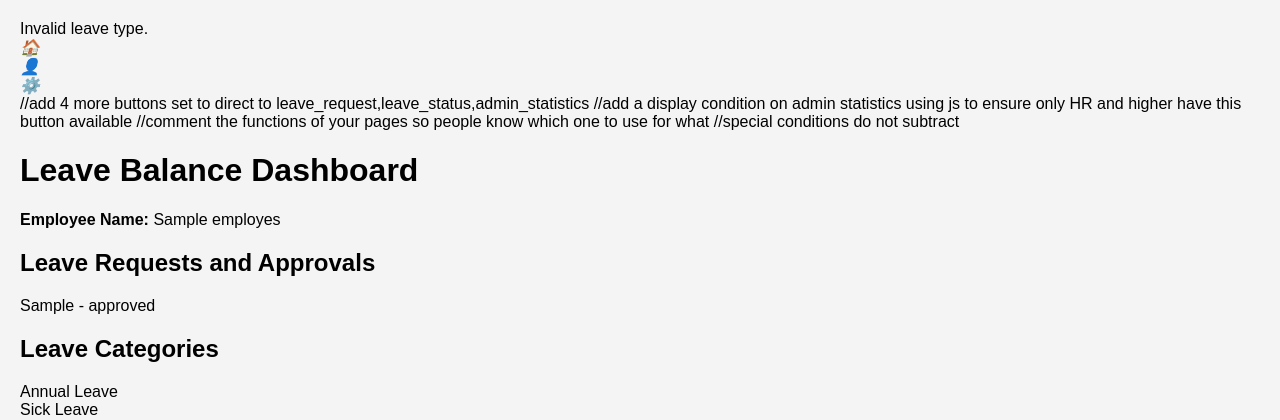
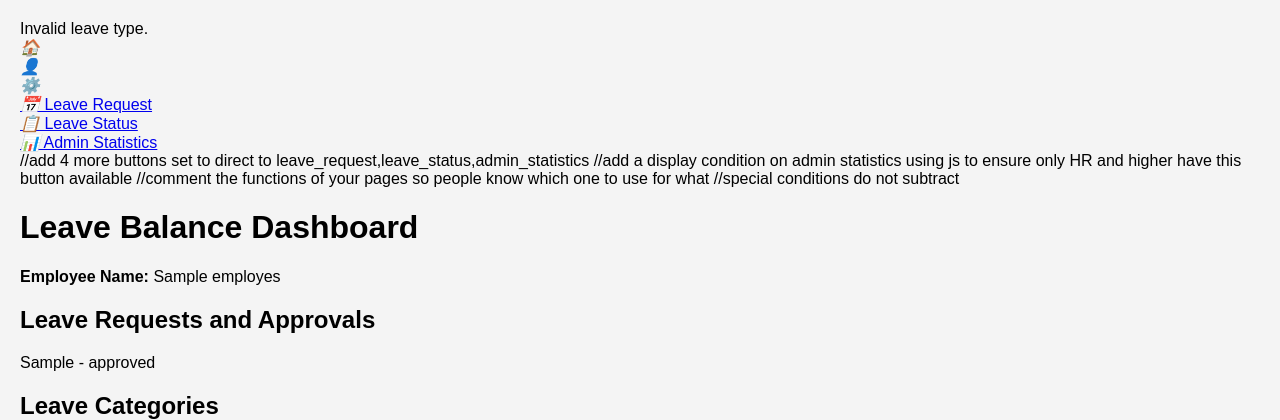
Before and after one commit to SAmWaM42/SAmWaM42.github.io, a PHP site: page /module3/Dashboard.php in a window 1280 px wide. Shown: the top 420 px of the page. Run offline with PHP 8.4, Linux system fonts and the light colour scheme; tables that the repository leaves empty or names only in its code hold one stand-in row (values such as "Sample post").

Commit message:
added icons to the side bar

```diff
--- a/module3/Dashboard.php
+++ b/module3/Dashboard.php
@@ -37,6 +37,9 @@ $Objbalance->findBalance($emp_id, $leaveType);
         <div class="menu-item"><i class="icon-dashboard">🏠</i></div>
         <div class="menu-item"><i class="icon-profile">👤</i></div>
         <div class="menu-item"><i class="icon-settings">⚙️</i></div>
+        <div class="menu-item"><a href="leave_request.php"><i class="icon-leave-request">📅</i> Leave Request</a></div>
+        <div class="menu-item"><a href="leave_status.php"><i class="icon-leave-status">📋</i> Leave Status</a></div>
+        <div class="menu-item"><a href="admin_statistics.php"><i class="icon-statistics">📊</i> Admin Statistics</a></div>
         //add 4 more buttons set to direct to leave_request,leave_status,admin_statistics
         //add a display condition on admin statistics using js to ensure only HR and higher have this button available
         //comment the functions of your pages so people know which one to use for what
@@ -88,7 +91,7 @@ $Objbalance->findBalance($emp_id, $leaveType);
          <form action="history.php">
         <div class="historical-data">
             <h3>Historical Data</h3>
-            <p>14 days</p>
+            <p>14 days</p><!-- sample days-->
             <button>View History</button>
         </div>
             </form>
```
